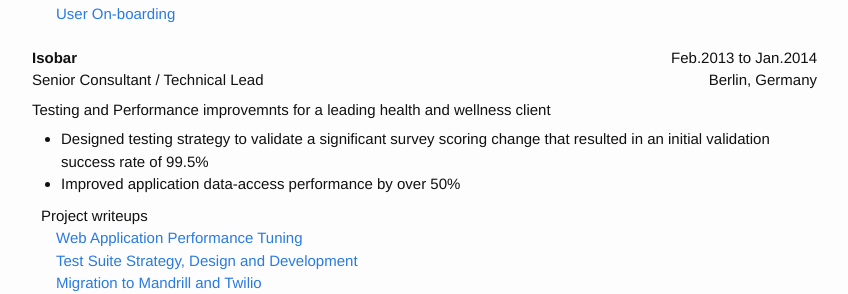
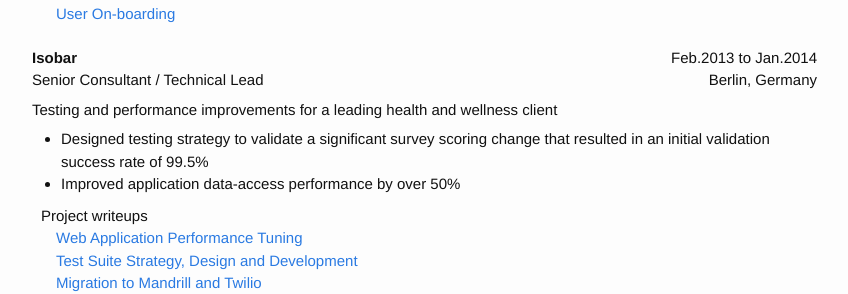
Before and after one commit to dotMR/cv, a Jekyll site: the page built from index.html, in a window 1280 px wide and 900 px high, scrolled down 760 px. Shown: the part 159-453 px from the top of the window, without its empty margins (223-1071 px from the left). Built offline with Jekyll 4.4.1, drawn with Linux system fonts in a browser that asks for light colours.

Commit message:
Fixed typo and capitalization issue

```diff
--- a/_data/resume.yml
+++ b/_data/resume.yml
@@ -110,7 +110,7 @@
    role:        "Senior Consultant / Technical Lead"
    location:    Berlin, Germany
    timeframe:   Feb.2013 to Jan.2014
-   description:  "Testing and Performance improvemnts for a leading health and wellness client"
+   description:  "Testing and performance improvements for a leading health and wellness client"
    highlights:
     - description: "Designed testing strategy to validate a significant survey scoring change that resulted in an initial validation success rate of 99.5%"
     # - description: "Migrated user notification system to Mandrill (Email) and Twilio (SMS)"
```
